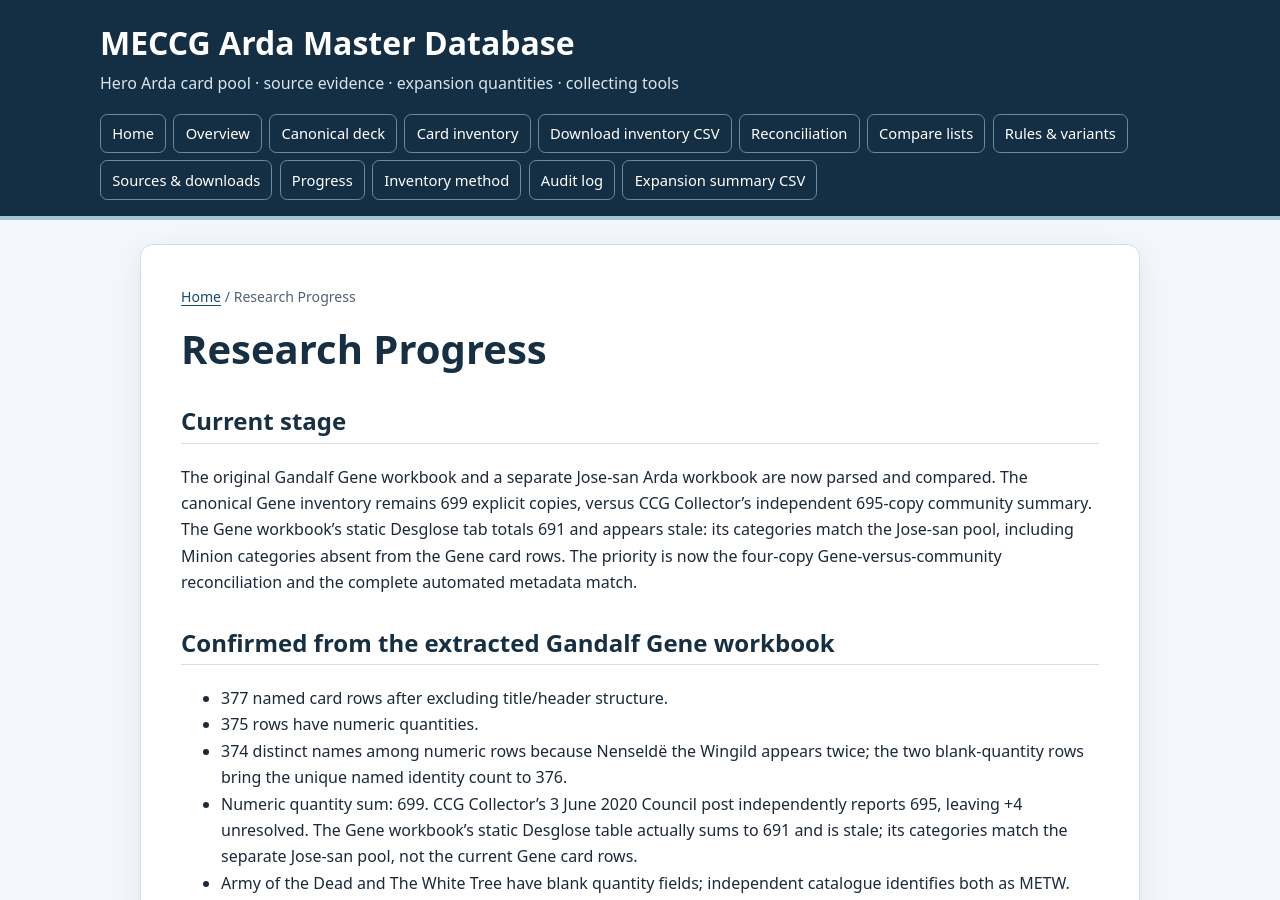
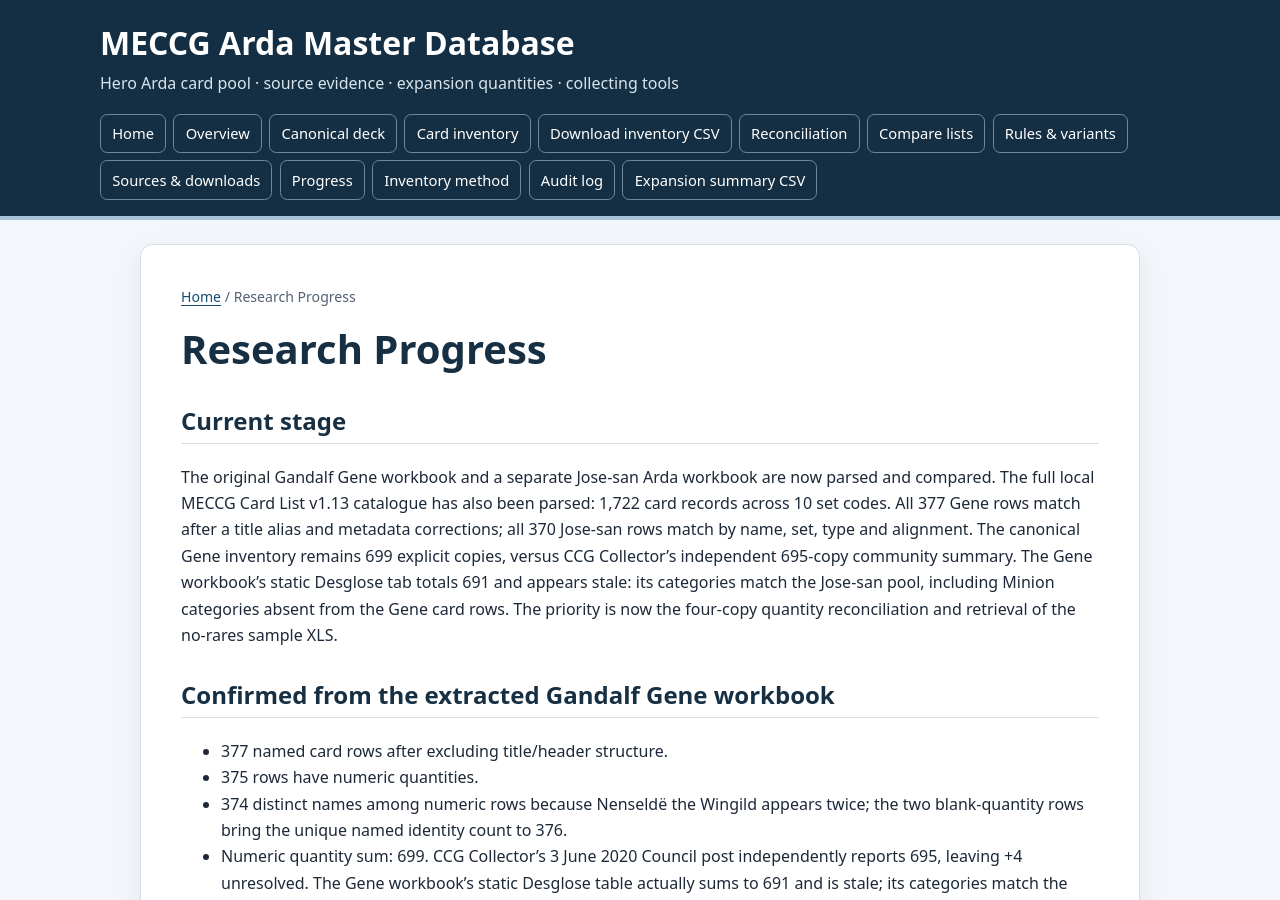
Before and after one commit to JamSpot/meccg-arda-master-database, a Jekyll site: the page built from docs/research-progress.md, in a window 1280 px wide and 900 px high. Built offline with Jekyll 4.4.1, drawn with Linux system fonts in a browser that asks for light colours; our own code applies the rules of GitHub Pages for plain Markdown files; some of the changed text lies outside the part shown.

Commit message:
Log full card catalogue match and metadata corrections

```diff
--- a/docs/research-progress.md
+++ b/docs/research-progress.md
@@ -1,7 +1,7 @@
 # Research Progress
 
 ## Current stage
-The original Gandalf Gene workbook and a separate Jose-san Arda workbook are now parsed and compared. The canonical Gene inventory remains 699 explicit copies, versus CCG Collector's independent 695-copy community summary. The Gene workbook's static Desglose tab totals 691 and appears stale: its categories match the Jose-san pool, including Minion categories absent from the Gene card rows. The priority is now the four-copy Gene-versus-community reconciliation and the complete automated metadata match.
+The original Gandalf Gene workbook and a separate Jose-san Arda workbook are now parsed and compared. The full local MECCG Card List v1.13 catalogue has also been parsed: 1,722 card records across 10 set codes. All 377 Gene rows match after a title alias and metadata corrections; all 370 Jose-san rows match by name, set, type and alignment. The canonical Gene inventory remains 699 explicit copies, versus CCG Collector's independent 695-copy community summary. The Gene workbook's static Desglose tab totals 691 and appears stale: its categories match the Jose-san pool, including Minion categories absent from the Gene card rows. The priority is now the four-copy quantity reconciliation and retrieval of the no-rares sample XLS.
 
 ## Confirmed from the extracted Gandalf Gene workbook
 - 377 named card rows after excluding title/header structure.
@@ -31,6 +31,8 @@ The original Gandalf Gene workbook and a separate Jose-san Arda workbook are now
 - Added Kober's separate Arda Solitaire v0.2 rules PDF (2015) and a 2016 comparison with Callasmar's site/card pairing approach; it is a solo-rules source, not a quantity list, and its PDF binary remains unavailable for extraction.
 
 - Identified a downloadable 83.5 KiB bilingual Arda Sample Deck_no rares.xls by Thorondor (20 July 2015), a low-rarity METW/METD/MEDM comparison pool. The attachment is listed but not yet retrievable for row-level extraction.
+
+- Parsed the full local MECCG Card List v1.13 workbook (1,722 records / 10 set codes) and matched all 377 Gandalf Gene rows and all 370 Jose-san rows; corrected six Gene metadata exceptions and added `data/catalogue-v1-13-audit.csv` without changing quantities.
 
 ## Latest source-watch result — 31 October 2026
 - Parsed the local ARDA.xls workbook, a high-confidence candidate for BGG's Jose-san Arda deck example XLS. It has 370 unique names / 691 copies across all alignments.
```
